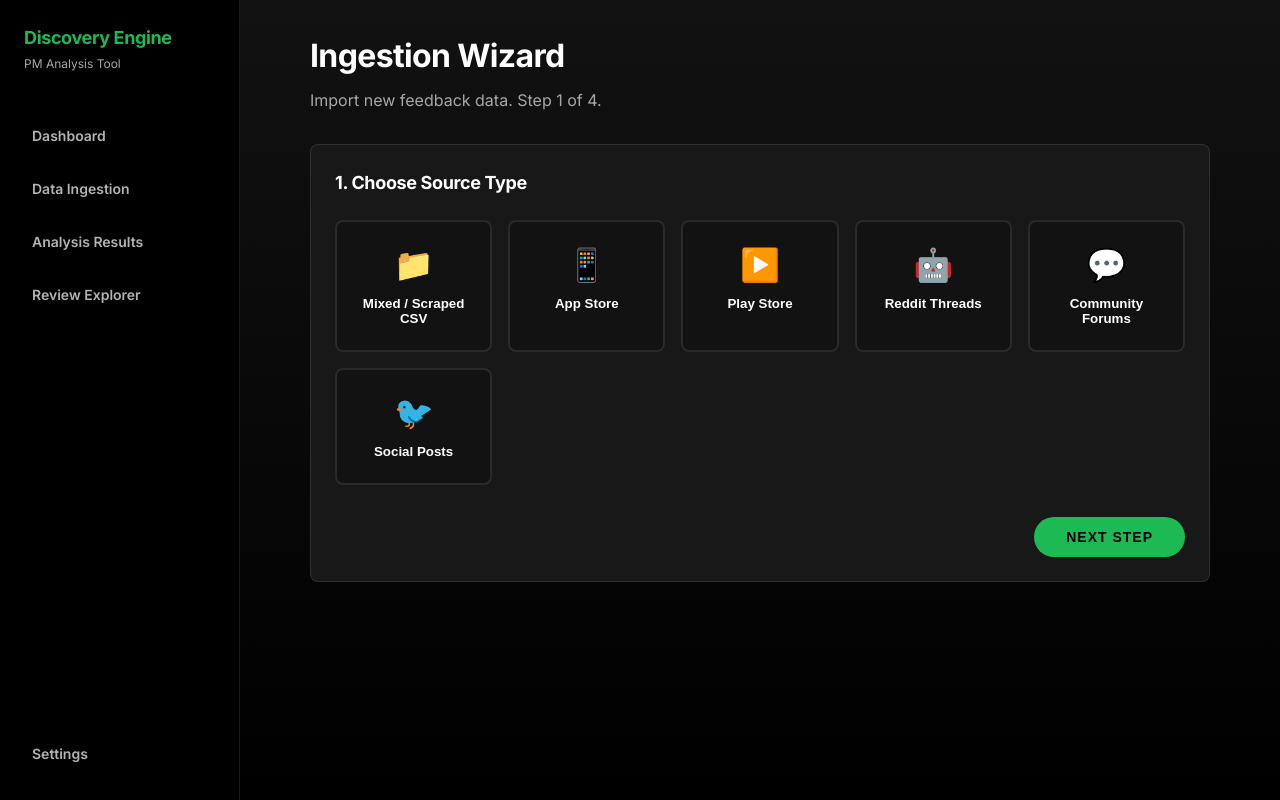
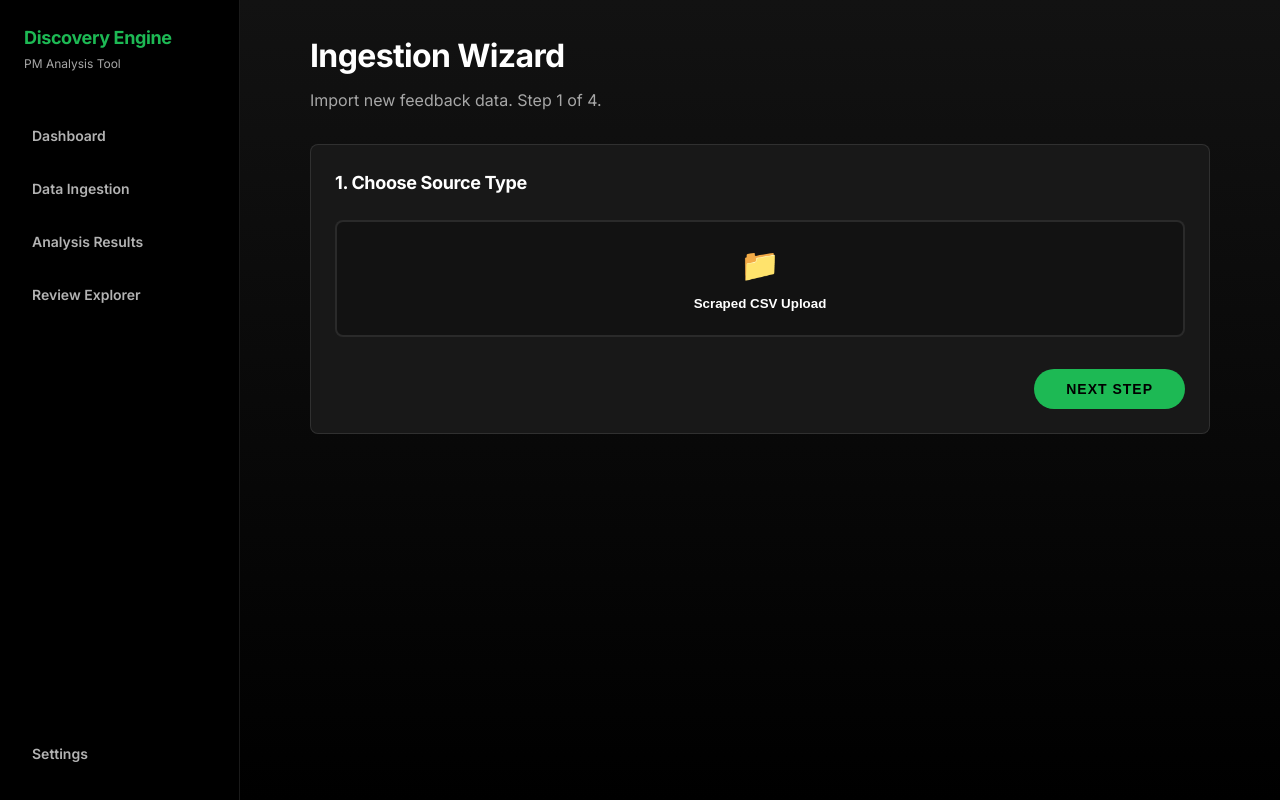
Before and after one commit to ritessbadmass/spotify-review-discovery-engine, a Next.js app: page /ingest in a window 1280 px wide. Built offline with nearby package versions, Linux system fonts and the light colour scheme.

Commit message:
chore: Simplify ingestion wizard to only support CSV upload

```diff
--- a/src/app/ingest/page.tsx
+++ b/src/app/ingest/page.tsx
@@ -7,12 +7,7 @@ import { SourceType, SourceItem, DraftSourceItem } from '@/lib/types';
 import { cleanText, detectLanguage, flagDuplicates } from '@/lib/ingestUtils';
 
 const SOURCE_TYPES: { id: SourceType | 'mixed_csv'; label: string; icon: string }[] = [
-  { id: 'mixed_csv', label: 'Mixed / Scraped CSV', icon: '📁' },
-  { id: 'app_store', label: 'App Store', icon: '📱' },
-  { id: 'play_store', label: 'Play Store', icon: '▶️' },
-  { id: 'reddit', label: 'Reddit Threads', icon: '🤖' },
-  { id: 'forum', label: 'Community Forums', icon: '💬' },
-  { id: 'social', label: 'Social Posts', icon: '🐦' },
+  { id: 'mixed_csv', label: 'Scraped CSV Upload', icon: '📁' },
 ];
 
 const PRESET_DATA = [
```
